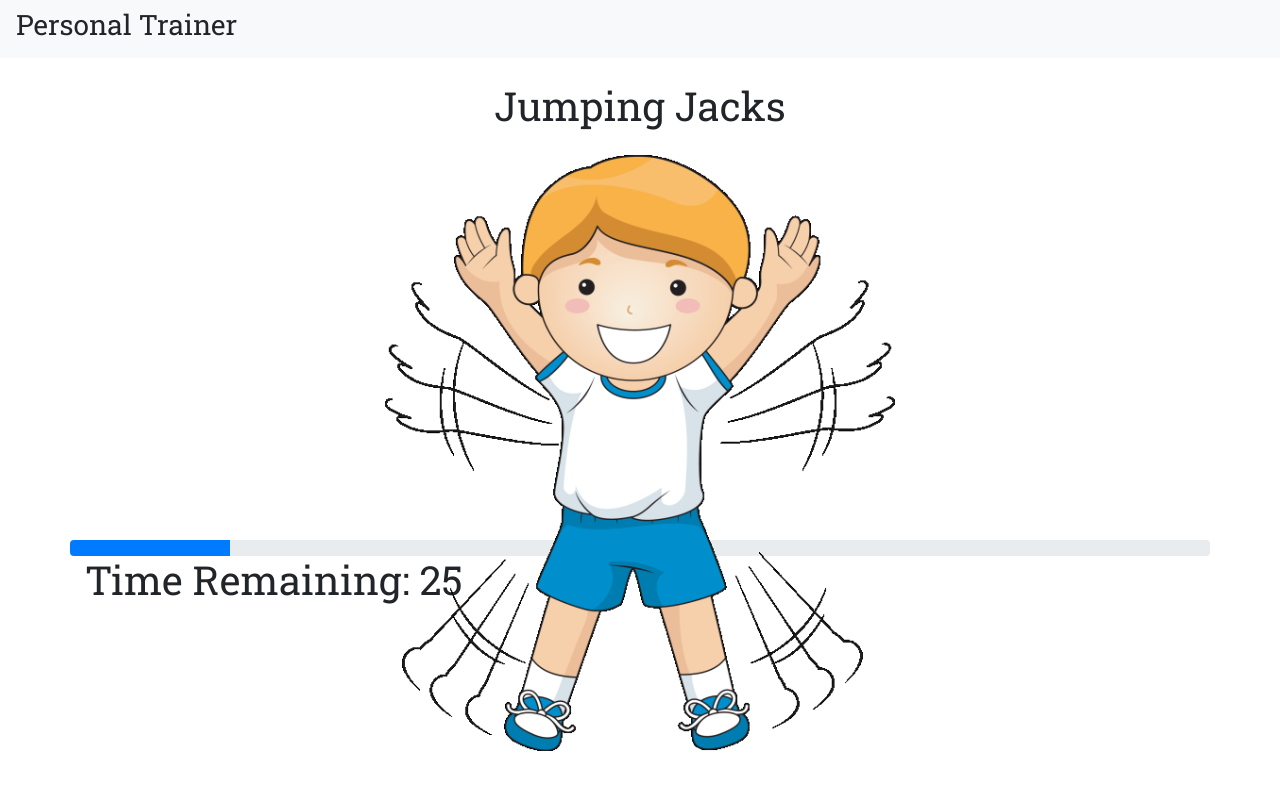
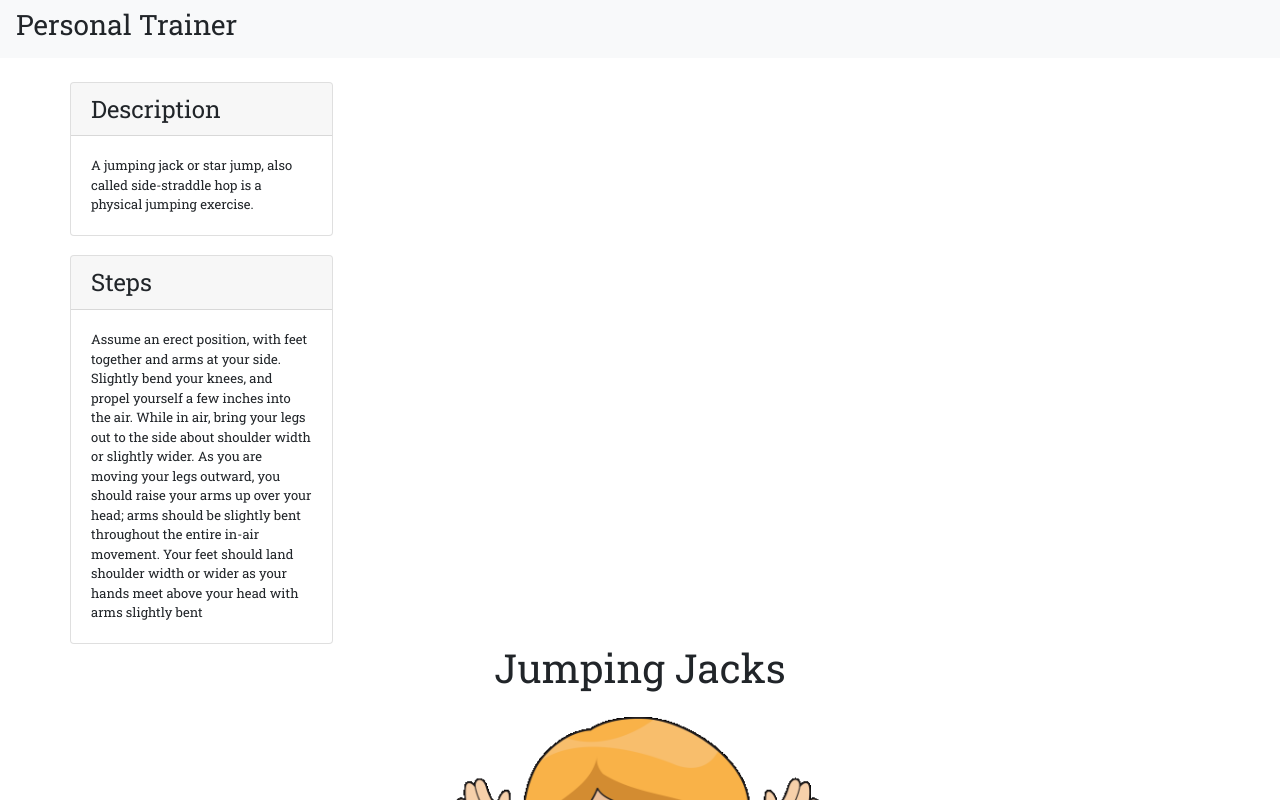
Before and after one commit to starrynights89/Angular_Workout, an Angular app in the folder trainer/: page / in a window 1280 px wide. Shown: the top 800 px of the page. Built offline with nearby package versions, Linux system fonts and the light colour scheme.

Commit message:
adding description panel

```diff
--- a/trainer/src/app/workout-runner/exercise-description/exercise-description.component.html
+++ b/trainer/src/app/workout-runner/exercise-description/exercise-description.component.html
@@ -1,3 +1,21 @@
-<p>
-  exercise-description works!
-</p>
+<div>
+  <div class="card">
+    <h4 class="card-header">
+      Description
+    </h4>
+    <div class="card-body">
+      <div class="card-text">{{description}}</div>
+    </div>
+  </div>
+  <br>
+  <div class="card">
+    <h4 class="card-header">
+      Steps
+    </h4>
+    <div class="card-body">
+      <div class="card-text">
+        {{steps}}
+      </div>
+    </div>
+  </div>
+</div>
--- a/trainer/src/app/workout-runner/exercise-description/exercise-description.component.ts
+++ b/trainer/src/app/workout-runner/exercise-description/exercise-description.component.ts
@@ -1,4 +1,4 @@
-import { Component, OnInit } from '@angular/core';
+import { Component, OnInit, Input } from '@angular/core';
 
 @Component({
   selector: 'abe-exercise-description',
@@ -6,6 +6,8 @@ import { Component, OnInit } from '@angular/core';
   styles: []
 })
 export class ExerciseDescriptionComponent implements OnInit {
+  @Input() description: string;
+  @Input() steps: string;
 
   constructor() { }
 
--- a/trainer/src/app/workout-runner/workout-runner.component.html
+++ b/trainer/src/app/workout-runner/workout-runner.component.html
@@ -1,4 +1,11 @@
 <div class="row pt-4">
+  <div class="row">
+    <div id="description-panel" class="col-sm-3">
+      <abe-exercise-description
+        [description]="currentExercise.exercise.description"
+        [steps]="currentExercise.exercise.procedure"></abe-exercise-description>
+    </div>
+  </div>
   <div id="exercise-pane" class="col-sm">
     <h1 class="text-center">{{ currentExercise.exercise.title }}</h1>
     <div class="image-container row">
```
